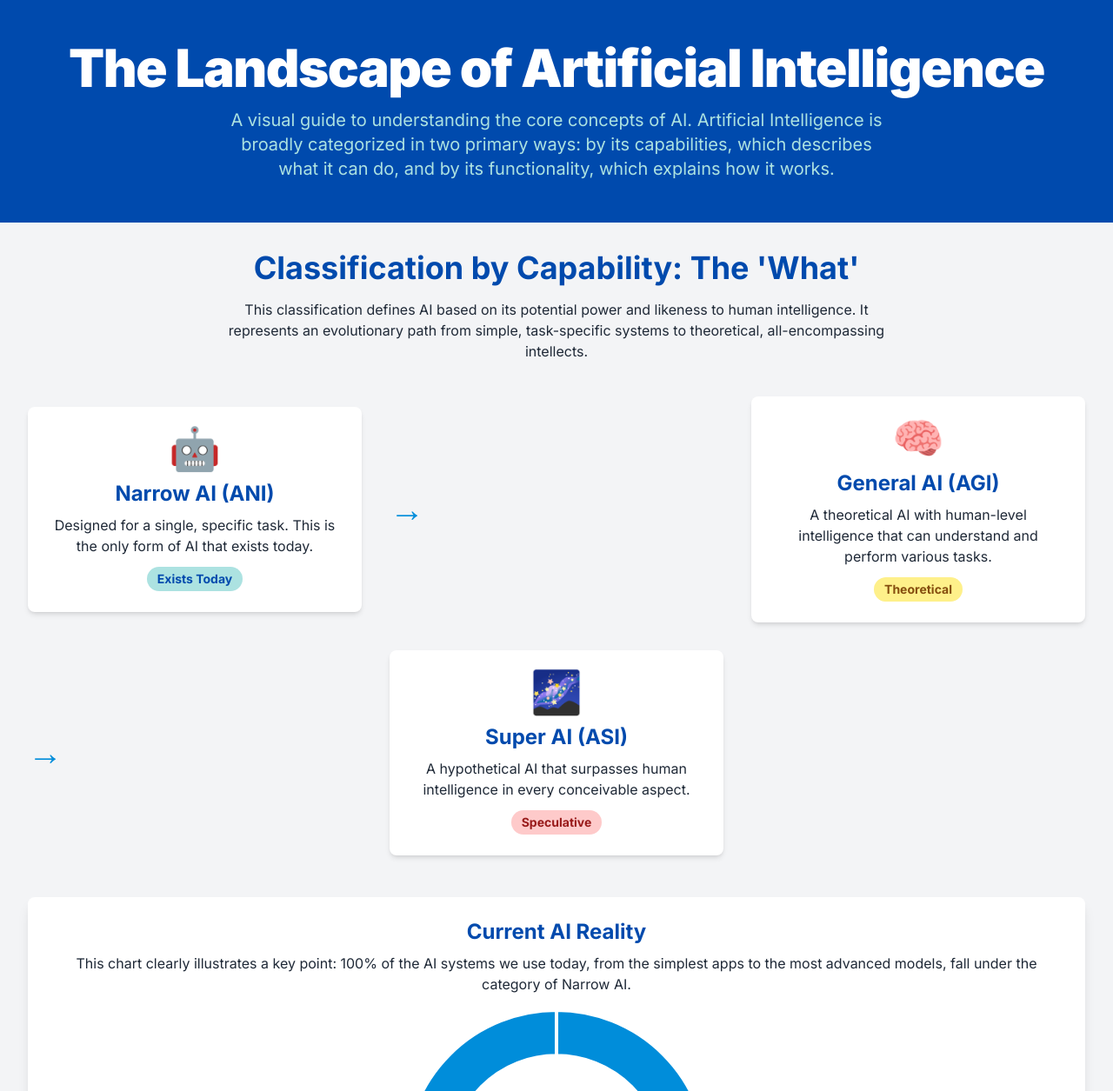
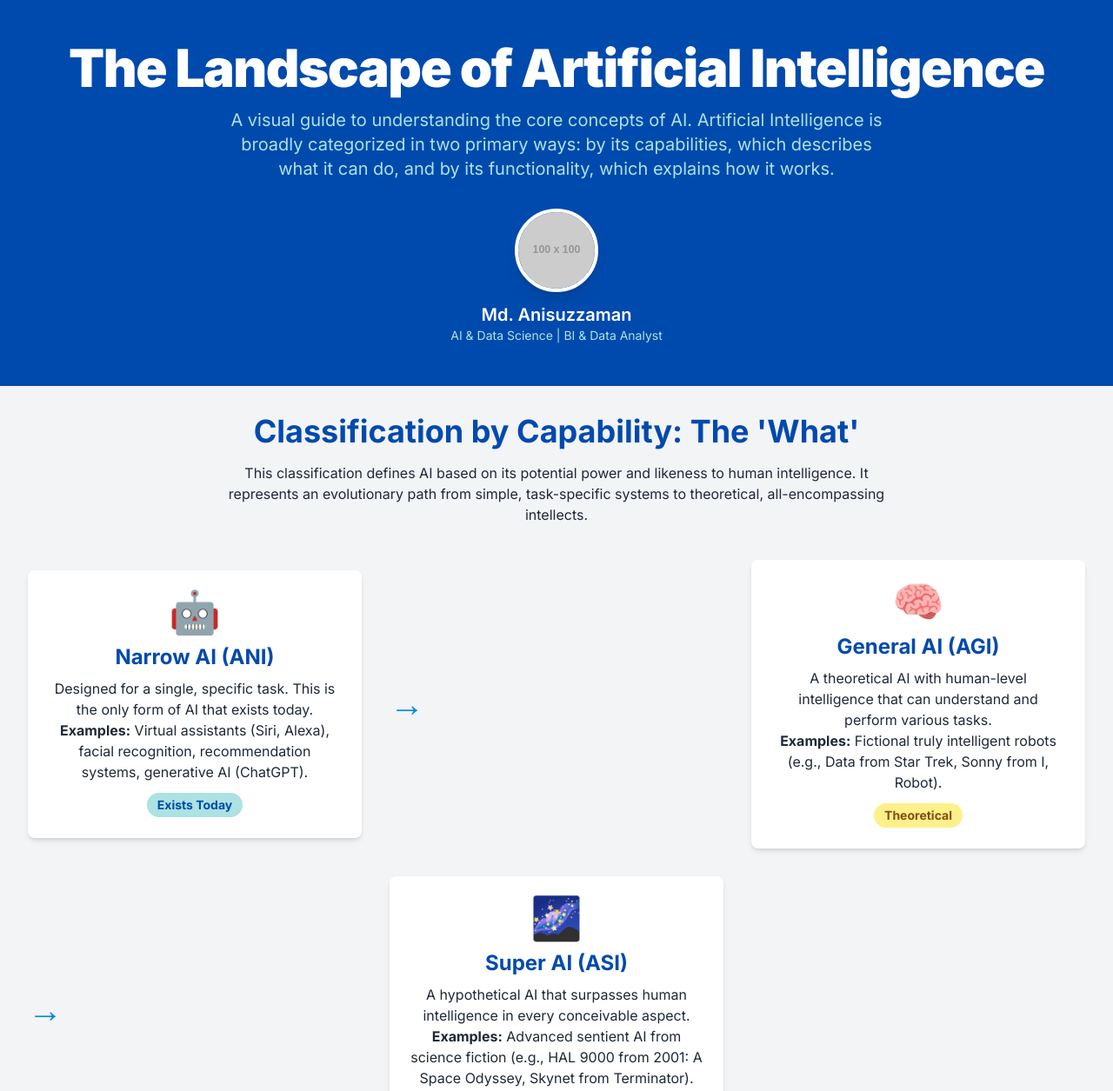
Before and after one commit to anisjkb/AI-Prompt-Engineering, a plain HTML site: page index.html in a window 1280 px wide. Shown: the top 1255 px of the page at 87% size. Drawn offline with nearby package versions, Linux system fonts and the light colour scheme; placeholder pictures from the web are drawn by us.

Commit message:
Update index.html

```diff
--- a/index.html
+++ b/index.html
@@ -47,6 +47,14 @@
     <header class="bg-[#004AAD] text-white text-center py-12 px-6">
         <h1 class="text-4xl md:text-6xl font-black tracking-tight mb-4">The Landscape of Artificial Intelligence</h1>
         <p class="text-lg md:text-xl max-w-3xl mx-auto text-[#ACE2E1]">A visual guide to understanding the core concepts of AI. Artificial Intelligence is broadly categorized in two primary ways: by its capabilities, which describes what it can do, and by its functionality, which explains how it works.</p>
+
+        <!-- Portfolio Section -->
+        <div class="mt-8 flex flex-col items-center justify-center">
+            <img src="https://placehold.co/100x100/ADD8E6/004AAD?text=DP" alt="Your Profile Picture" class="rounded-full w-24 h-24 border-4 border-white shadow-lg mb-3">
+            <p class="text-xl font-semibold text-white">Md. Anisuzzaman</p>
+            <p class="text-sm text-[#ACE2E1]">AI & Data Science | BI & Data Analyst</p>
+        </div>
+        <!-- End Portfolio Section -->
     </header>
 
     <main class="container mx-auto p-4 md:p-8">
@@ -59,21 +67,21 @@
                 <div class="bg-white p-6 rounded-lg shadow-md text-center">
                     <div class="text-5xl mb-3">🤖</div>
                     <h3 class="text-2xl font-bold text-[#004AAD] mb-2">Narrow AI (ANI)</h3>
-                    <p class="mb-3">Designed for a single, specific task. This is the only form of AI that exists today.</p>
+                    <p class="mb-3">Designed for a single, specific task. This is the only form of AI that exists today.<br><strong>Examples:</strong> Virtual assistants (Siri, Alexa), facial recognition, recommendation systems, generative AI (ChatGPT).</p>
                     <span class="inline-block bg-[#ACE2E1] text-[#004AAD] text-sm font-bold px-3 py-1 rounded-full">Exists Today</span>
                 </div>
                 <div class="flow-arrow font-black hidden md:block">→</div>
                 <div class="bg-white p-6 rounded-lg shadow-md text-center">
                     <div class="text-5xl mb-3">🧠</div>
                     <h3 class="text-2xl font-bold text-[#004AAD] mb-2">General AI (AGI)</h3>
-                    <p class="mb-3">A theoretical AI with human-level intelligence that can understand and perform various tasks.</p>
+                    <p class="mb-3">A theoretical AI with human-level intelligence that can understand and perform various tasks.<br><strong>Examples:</strong> Fictional truly intelligent robots (e.g., Data from Star Trek, Sonny from I, Robot).</p>
                     <span class="inline-block bg-yellow-200 text-yellow-800 text-sm font-bold px-3 py-1 rounded-full">Theoretical</span>
                 </div>
                  <div class="flow-arrow font-black hidden md:block">→</div>
                 <div class="bg-white p-6 rounded-lg shadow-md text-center">
                     <div class="text-5xl mb-3">🌌</div>
                     <h3 class="text-2xl font-bold text-[#004AAD] mb-2">Super AI (ASI)</h3>
-                    <p class="mb-3">A hypothetical AI that surpasses human intelligence in every conceivable aspect.</p>
+                    <p class="mb-3">A hypothetical AI that surpasses human intelligence in every conceivable aspect.<br><strong>Examples:</strong> Advanced sentient AI from science fiction (e.g., HAL 9000 from 2001: A Space Odyssey, Skynet from Terminator).</p>
                     <span class="inline-block bg-red-200 text-red-800 text-sm font-bold px-3 py-1 rounded-full">Speculative</span>
                 </div>
             </div>
@@ -162,7 +170,7 @@
     </main>
 
     <footer class="bg-[#004AAD] text-white text-center p-6">
-        <p class="text-[#ACE2E1]">Infographic created by MD ANISUZZAMAN to visualize the core concepts of Artificial Intelligence.</p>
+        <p class="text-[#ACE2E1]">Infographic created to visualize the core concepts of Artificial Intelligence.</p>
     </footer>
 
     <script>
```
